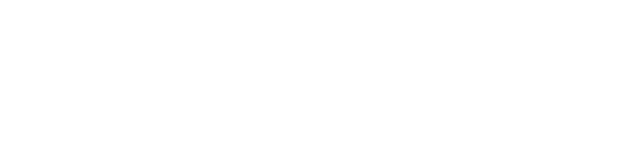
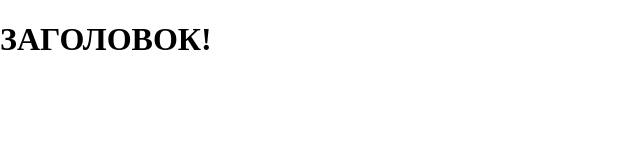
Before and after one commit to BiteGigabyte/dec-2022_Perun, a plain HTML site: page Html_Css_Lsn2/index.html in a window 1280 px wide. Shown: the whole page, without its empty margins (0-640 px from the left). Drawn offline with Linux system fonts and the light colour scheme.

Commit message:
Prepare my files to work.

```diff
--- a/Html_Css_Lsn2/index.html
+++ b/Html_Css_Lsn2/index.html
@@ -1,13 +1,15 @@
 <!doctype html>
-<html lang="en">
+<html>
 <head>
     <meta charset="UTF-8">
     <meta name="viewport"
           content="width=device-width, user-scalable=no, initial-scale=1.0, maximum-scale=1.0, minimum-scale=1.0">
     <meta http-equiv="X-UA-Compatible" content="ie=edge">
     <title>Lsn_2</title>
+    <link rel="stylesheet" href="styles/main.css">
 </head>
 <body>
+<h1 class="H1">ЗАГОЛОВОК!</h1>
 
 </body>
 </html>
--- /dev/null
+++ b/Html_Css_Lsn2/styles/main.css
@@ -0,0 +1,7 @@
+body {
+    margin: 0;
+}
+
+H1 {
+
+}
```
